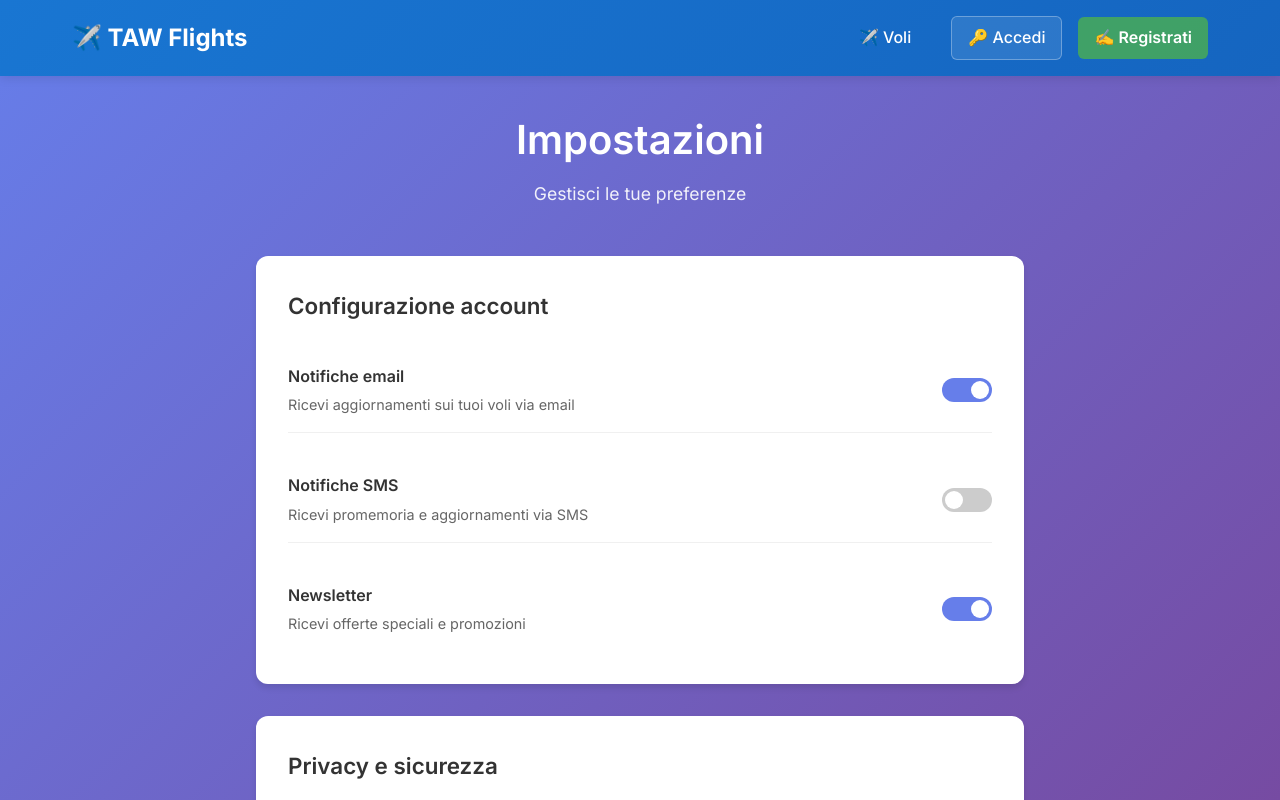
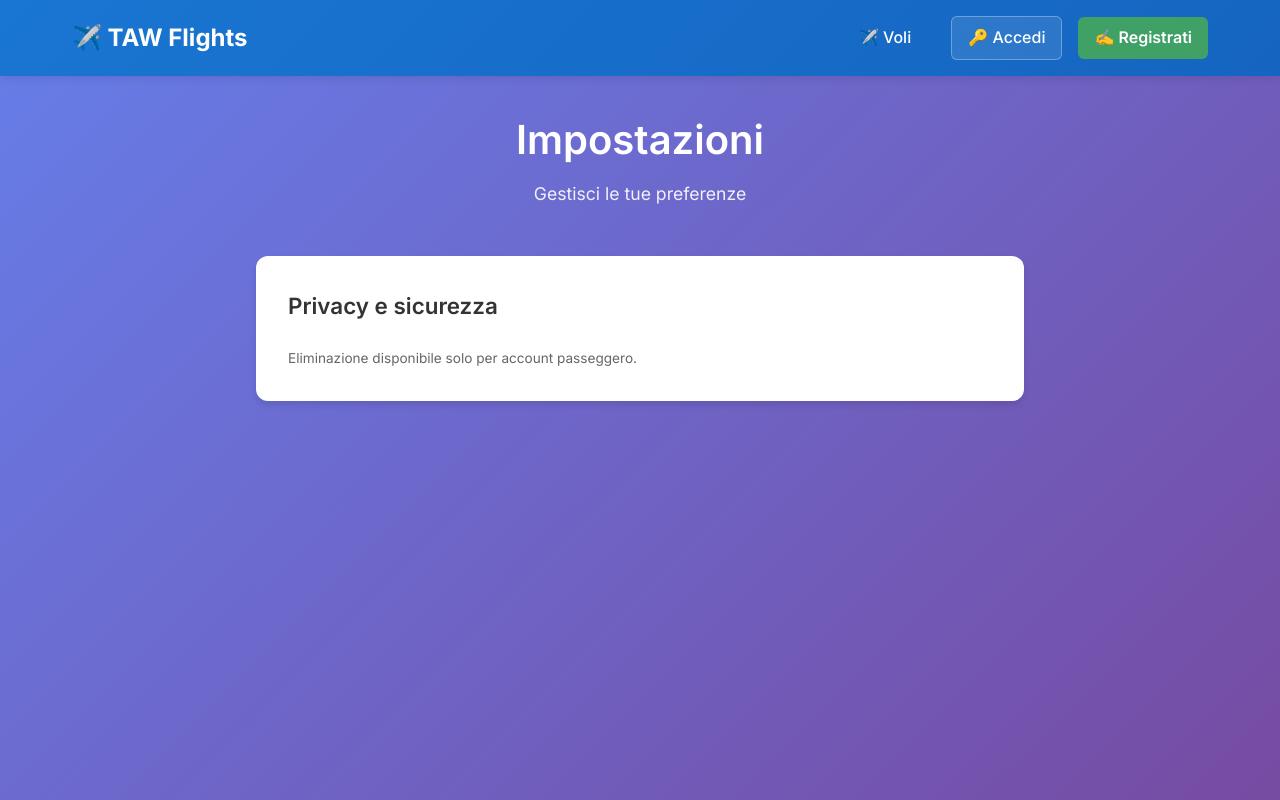
Before and after one commit to Jk-srt/Progetto-TW, an Angular app in the folder frontend/: page /settings in a window 1280 px wide. Shown: the top 800 px of the page. Built offline with nearby package versions, Linux system fonts and the light colour scheme.

Commit message:
feat: rimuovi la sezione di configurazione account dalle impostazioni

```diff
--- a/frontend/src/app/components/settings.component.ts
+++ b/frontend/src/app/components/settings.component.ts
@@ -34,43 +34,7 @@ import { HttpClient, HttpHeaders } from '@angular/common/http';
           </div>
         </div>
 
-        <div class="settings-card">
-          <h2>Configurazione account</h2>
-          <div class="settings-section">
-            <div class="setting-item">
-              <div class="setting-info">
-                <h3>Notifiche email</h3>
-                <p>Ricevi aggiornamenti sui tuoi voli via email</p>
-              </div>
-              <label class="toggle">
-                <input type="checkbox" checked>
-                <span class="slider"></span>
-              </label>
-            </div>
-
-            <div class="setting-item">
-              <div class="setting-info">
-                <h3>Notifiche SMS</h3>
-                <p>Ricevi promemoria e aggiornamenti via SMS</p>
-              </div>
-              <label class="toggle">
-                <input type="checkbox">
-                <span class="slider"></span>
-              </label>
-            </div>
-
-            <div class="setting-item">
-              <div class="setting-info">
-                <h3>Newsletter</h3>
-                <p>Ricevi offerte speciali e promozioni</p>
-              </div>
-              <label class="toggle">
-                <input type="checkbox" checked>
-                <span class="slider"></span>
-              </label>
-            </div>
-          </div>
-        </div>
+  <!-- Card Configurazione account rimossa perché non necessaria -->
 
         <!-- Sezione Gestione Flotta (solo per compagnie aeree) -->
         <div class="settings-card" *ngIf="isAirlineUser()">
@@ -91,9 +55,6 @@ import { HttpClient, HttpHeaders } from '@angular/common/http';
         <div class="settings-card">
           <h2>Privacy e sicurezza</h2>
           <div class="settings-section">
-            <button class="action-button secondary">
-              Scarica i miei dati
-            </button>
             <button *ngIf="isPassengerUser()" class="action-button danger" (click)="confirmDeleteAccount()" [disabled]="isDeleting">
               {{ isDeleting ? 'Eliminazione...' : 'Elimina account' }}
             </button>
```
